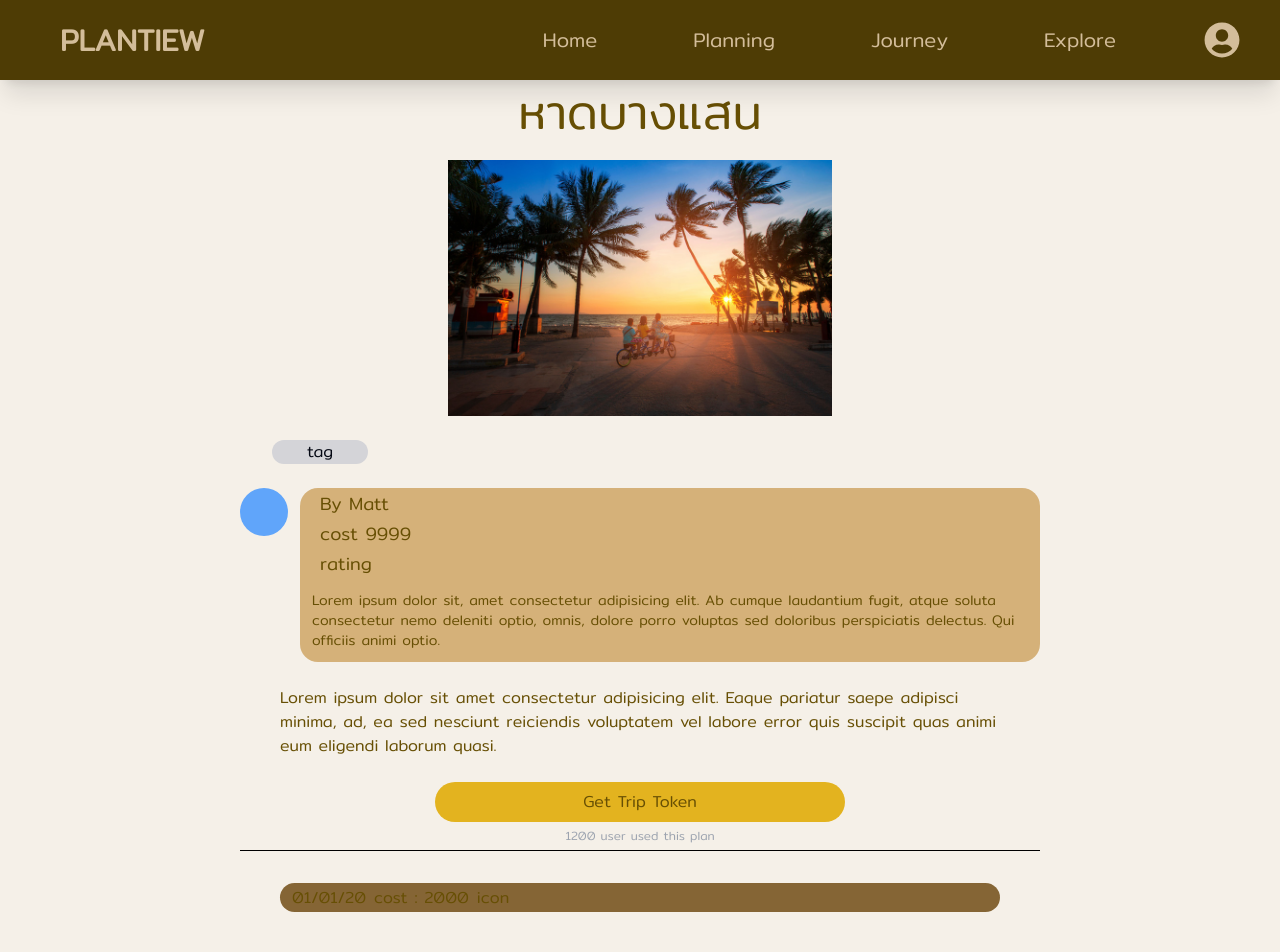
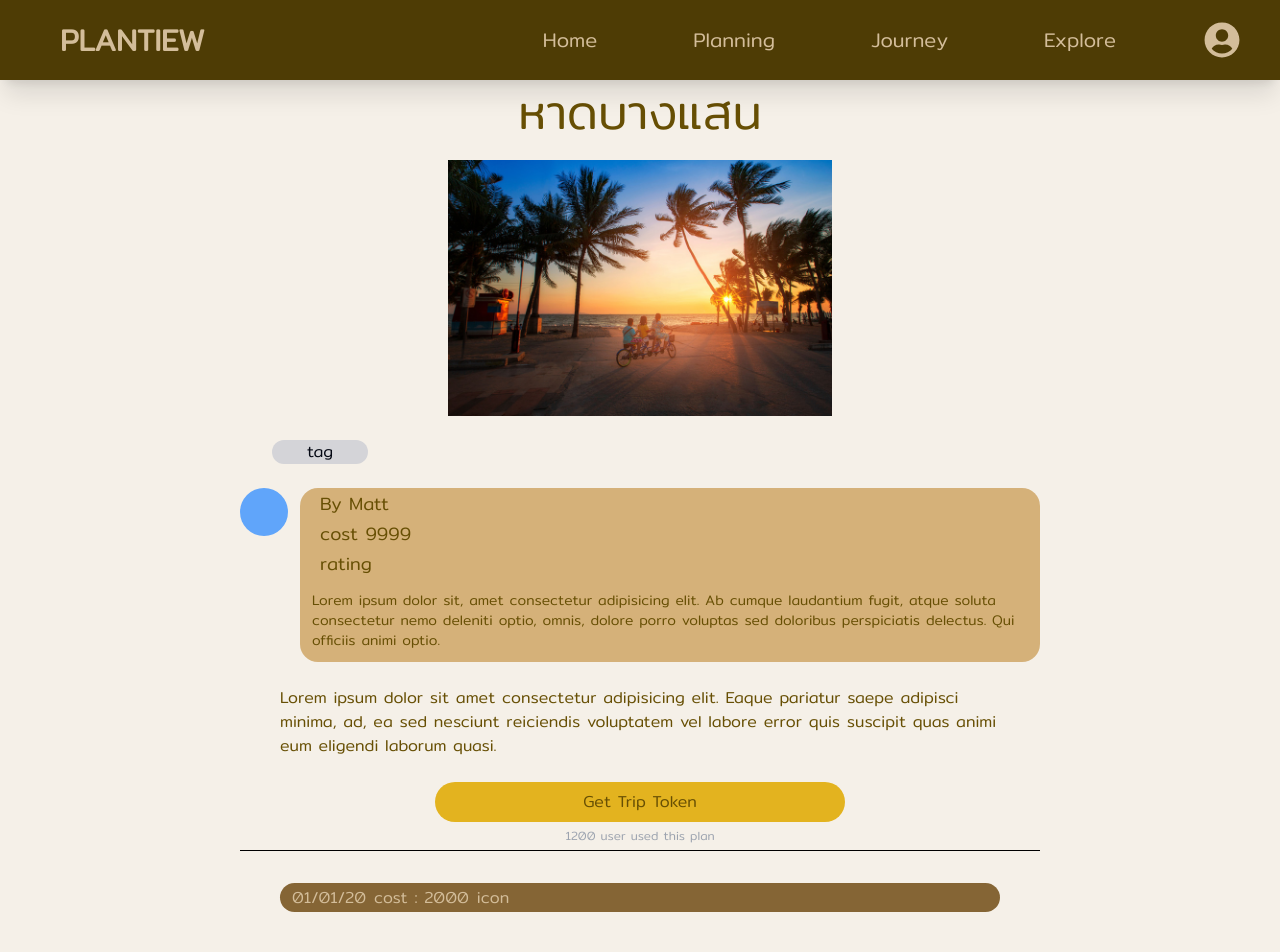
Before and after one commit to 164p/Planning-Webapp, a Next.js app in the folder my-app/: page /explore/tripdetail in a window 1280 px wide. Shown: the top 952 px of the page. Built offline with nearby package versions, Linux system fonts and the light colour scheme.

Commit message:
change text color triptime.css
text on bottom page Explore trip detail

```diff
--- a/my-app/app/assets/css/triptime.css
+++ b/my-app/app/assets/css/triptime.css
@@ -7,6 +7,7 @@
     border-radius: 16px;
     display: flex;
     align-items: center;
+    color:#D3BD9A;
 }
 
 .date{
```
